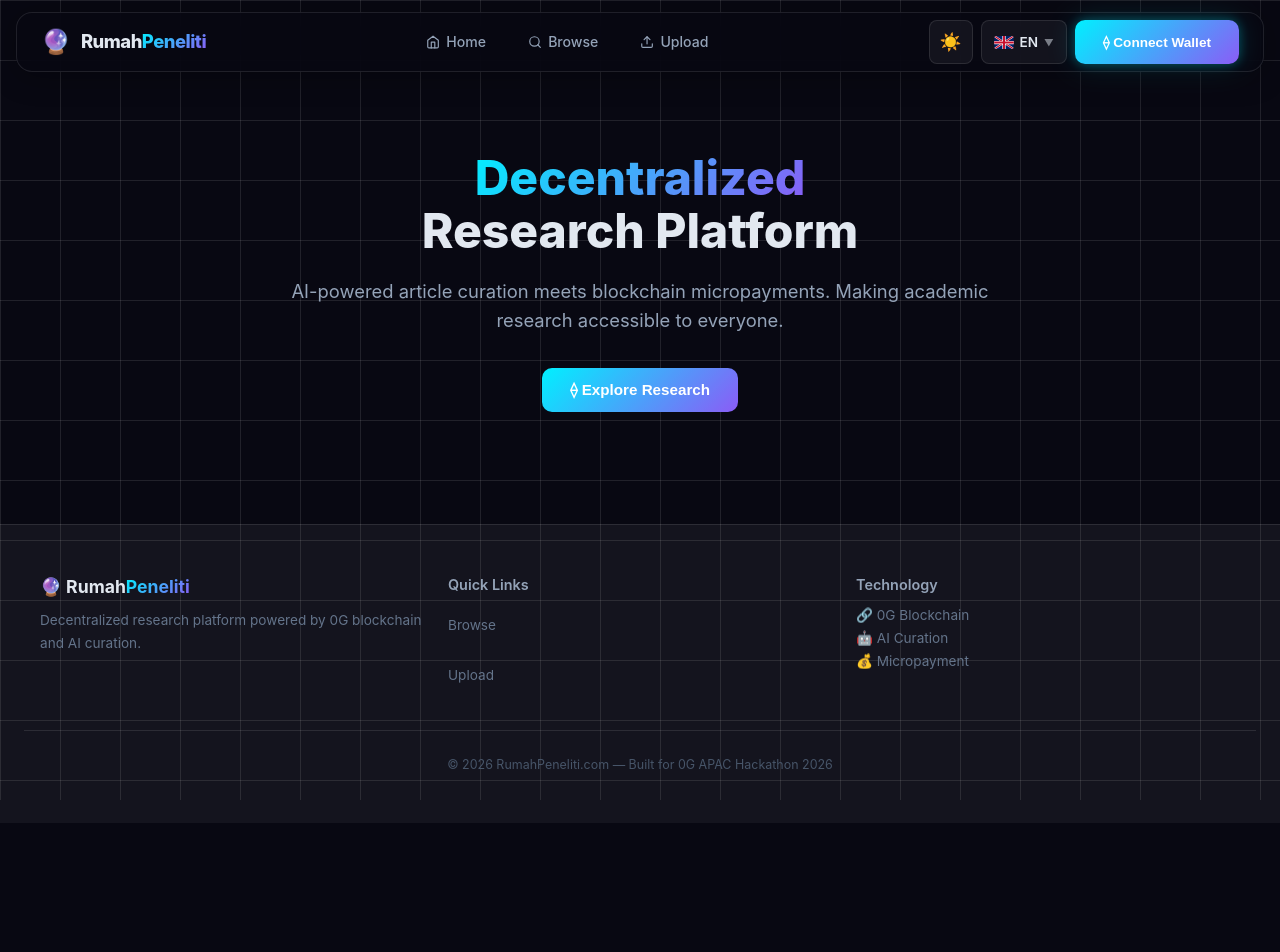
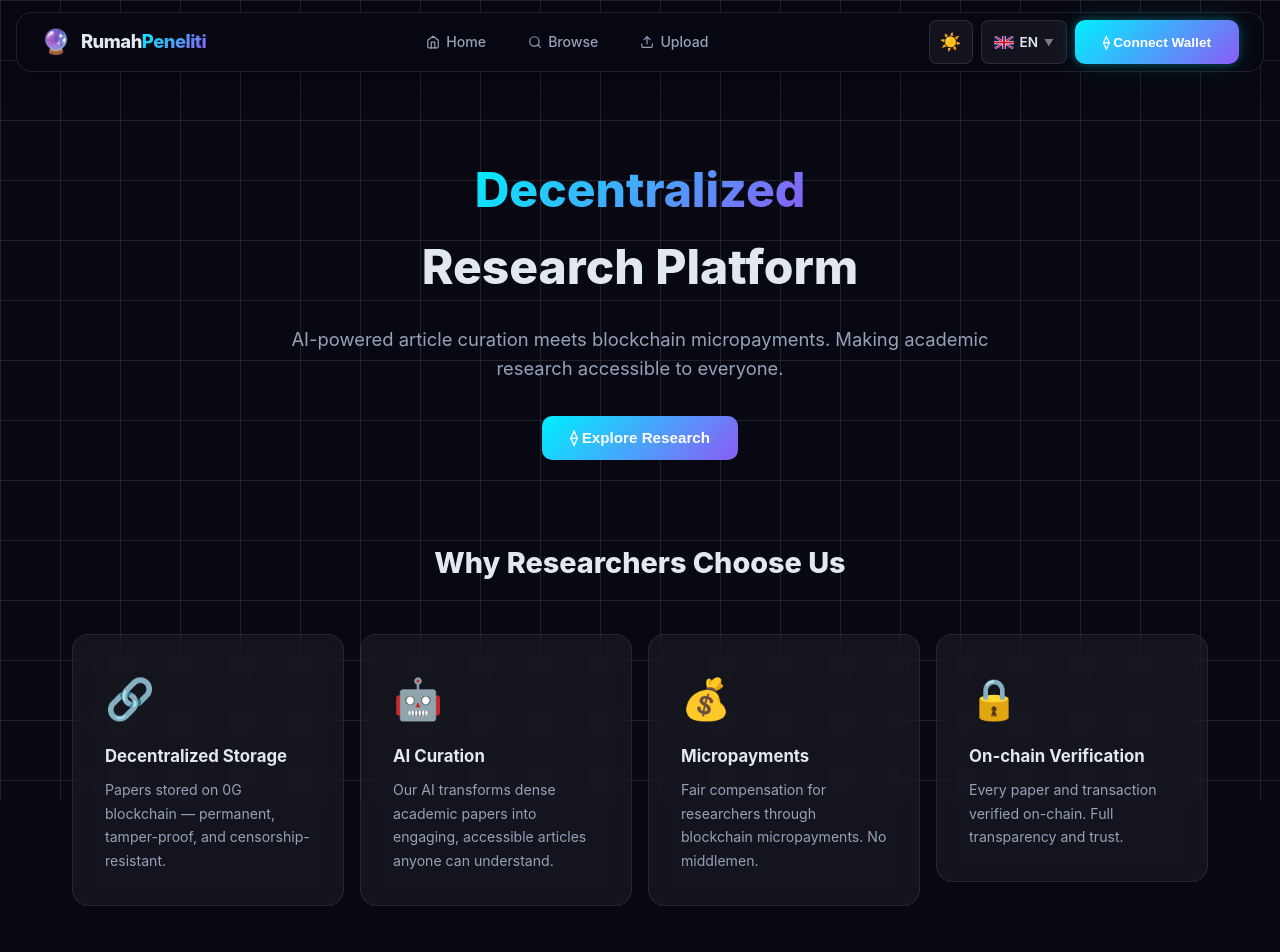
Before and after one commit to dwlpra/rumah-peneliti, a Next.js app in the folder frontend/: page / in a window 1280 px wide. Shown: the top 952 px of the page. Before the commit the page ends 823 px from the top, so only its background shows below. Built offline with nearby package versions, Linux system fonts and the light colour scheme.

Commit message:
feat: add feature cards section

```diff
--- a/frontend/src/app/page.js
+++ b/frontend/src/app/page.js
@@ -3,7 +3,19 @@ import Link from "next/link";
 import { motion } from "framer-motion";
 import { WalletProvider } from "@/lib/wallet";
 import { useLanguage } from "@/LanguageContext";
-import { Nav, Footer } from "@/components/Web3UI";
+import { Nav, Footer, GlassCard, StaggerContainer, StaggerItem, ScrollReveal } from "@/components/Web3UI";
+
+function FeatureCard({ icon, title, desc }) {
+  return (
+    <StaggerItem>
+      <GlassCard style={{ padding: "2rem", cursor: "default" }}>
+        <div style={{ fontSize: "2.5rem", marginBottom: "0.75rem" }}>{icon}</div>
+        <h3 style={{ fontSize: "1.05rem", fontWeight: 700, marginBottom: "0.5rem" }}>{title}</h3>
+        <p style={{ color: "var(--text-secondary)", fontSize: "0.88rem", lineHeight: 1.7 }}>{desc}</p>
+      </GlassCard>
+    </StaggerItem>
+  );
+}
 
 function HomeContent() {
   const { t } = useLanguage();
@@ -12,17 +24,25 @@ function HomeContent() {
       <Nav />
       <section style={{ padding: "5rem 2rem 3rem", textAlign: "center" }}>
         <motion.div initial={{ opacity: 0, y: 40 }} animate={{ opacity: 1, y: 0 }} style={{ maxWidth: 760, margin: "0 auto" }}>
-          <h1 style={{ fontSize: "3rem", fontWeight: 800, lineHeight: 1.1, marginBottom: "1.2rem" }}>
-            <span className="neon-text">{t("hero_title_1")}</span><br />
-            <span>{t("hero_title_2")}</span>
+          <h1 style={{ fontSize: "3rem", fontWeight: 800, marginBottom: "1.2rem" }}>
+            <span className="neon-text">{t("hero_title_1")}</span><br /><span>{t("hero_title_2")}</span>
           </h1>
-          <p style={{ fontSize: "1.15rem", color: "var(--text-secondary)", marginBottom: "2rem" }}>
-            {t("hero_subtitle")}
-          </p>
+          <p style={{ fontSize: "1.15rem", color: "var(--text-secondary)", marginBottom: "2rem" }}>{t("hero_subtitle")}</p>
           <div style={{ display: "flex", gap: 14, justifyContent: "center" }}>
             <Link href="/browse"><button className="neon-btn">⟠ {t("btn_explore")}</button></Link>
           </div>
         </motion.div>
+      </section>
+      <section style={{ maxWidth: 1200, margin: "0 auto", padding: "2rem" }}>
+        <ScrollReveal style={{ textAlign: "center", marginBottom: "3rem" }}>
+          <h2 style={{ fontSize: "1.8rem", fontWeight: 800 }}>{t("features_title")}</h2>
+        </ScrollReveal>
+        <StaggerContainer style={{ display: "grid", gridTemplateColumns: "repeat(auto-fit, minmax(220px, 1fr))", gap: "1rem" }}>
+          <FeatureCard icon="🔗" title={t("feat_decentralized_title")} desc={t("feat_decentralized_desc")} />
+          <FeatureCard icon="🤖" title={t("feat_ai_title")} desc={t("feat_ai_desc")} />
+          <FeatureCard icon="💰" title={t("feat_payment_title")} desc={t("feat_payment_desc")} />
+          <FeatureCard icon="🔒" title={t("feat_verifiable_title")} desc={t("feat_verifiable_desc")} />
+        </StaggerContainer>
       </section>
       <Footer />
     </div>
```
